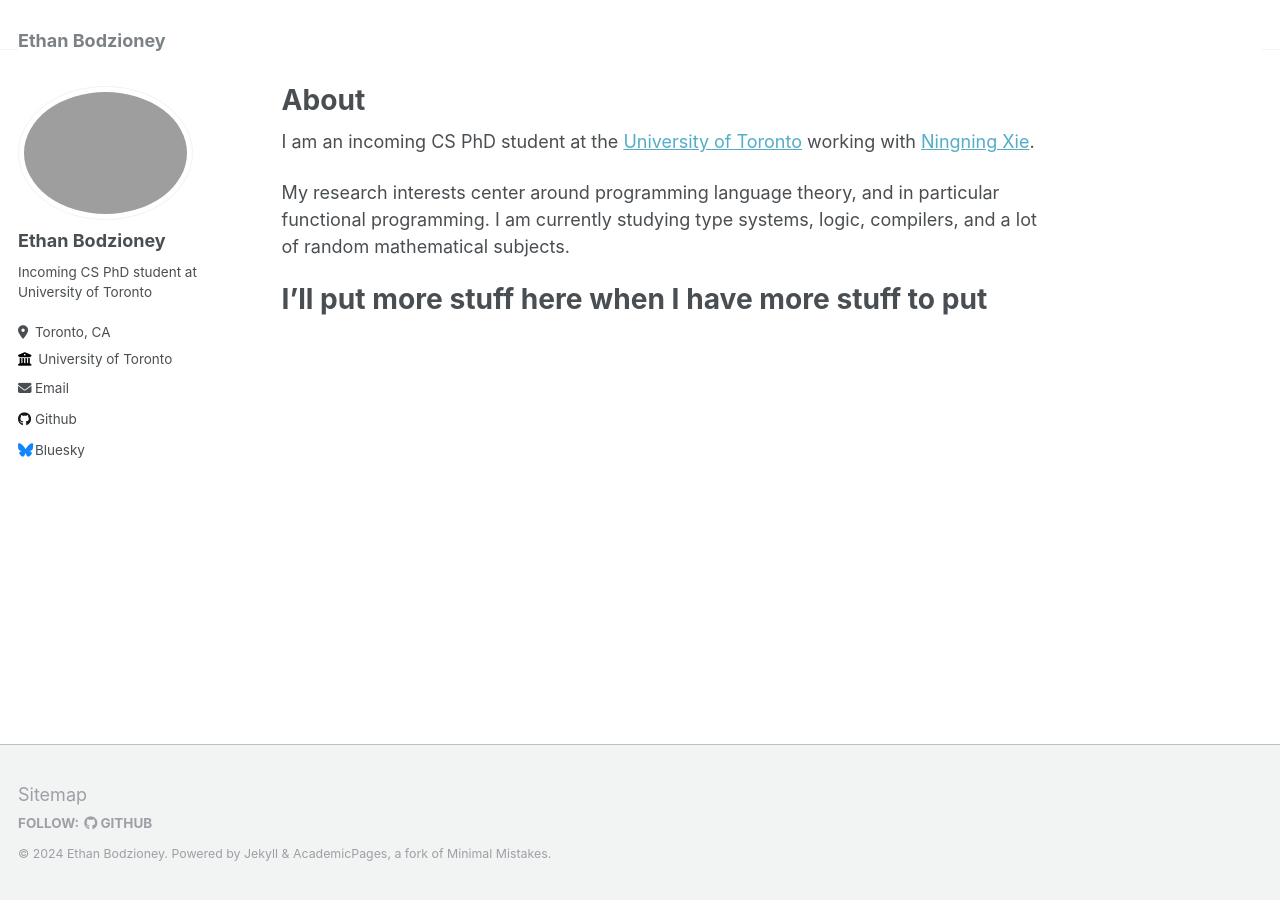
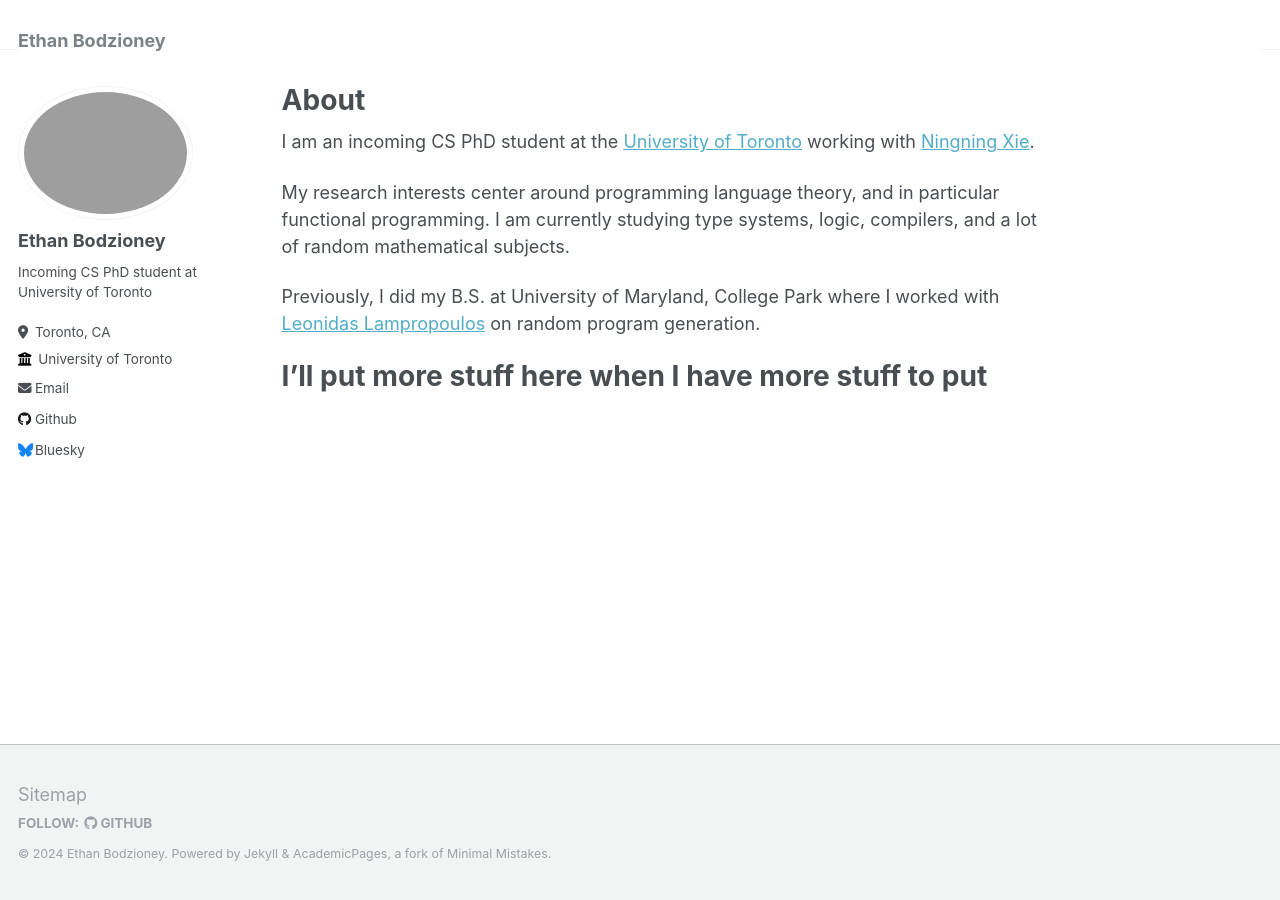
Before and after one commit to bodzioney/bodzioney.github.io, a Jekyll site: the page built from _pages/about.md, in a window 1280 px wide. Built offline with Jekyll 4.4.1, drawn with Linux system fonts in a browser that asks for light colours.

Commit message:
Added slightly more about

```diff
--- a/_pages/about.md
+++ b/_pages/about.md
@@ -11,5 +11,7 @@ I am an incoming CS PhD student at the [University of Toronto](https://www.utoro
 
 My research interests center around programming language theory, and in particular functional programming. I am currently studying type systems, logic, compilers, and a lot of random mathematical subjects.
 
+Previously, I did my B.S. at University of Maryland, College Park where I worked with [Leonidas Lampropoulos](https://lemonidas.github.io/) on random program generation.
+
 I'll put more stuff here when I have more stuff to put
 ======
```
